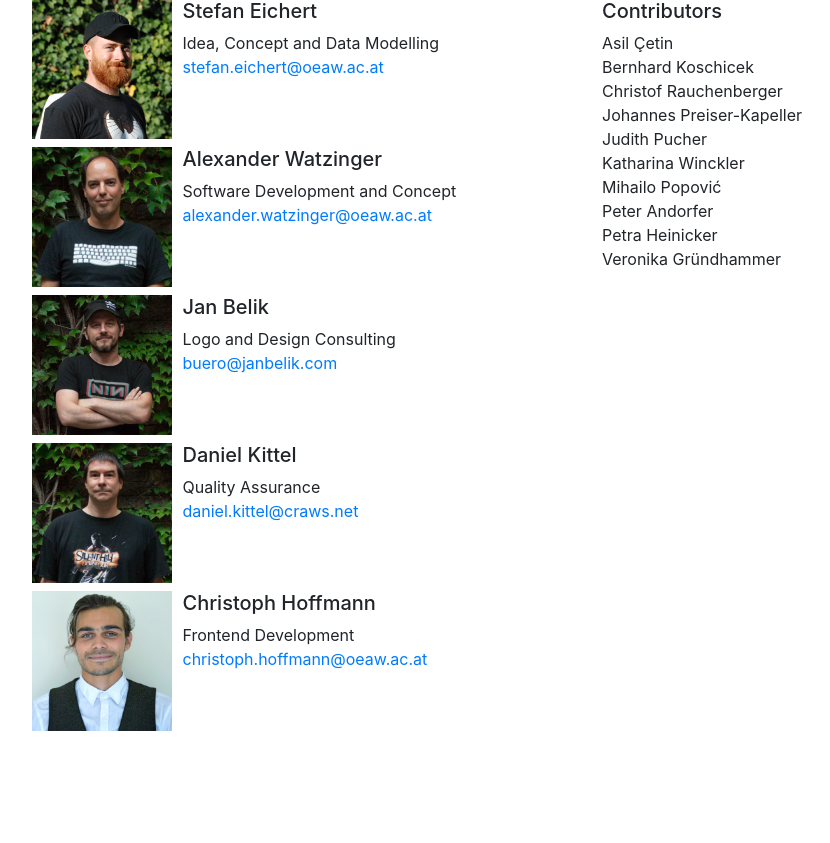
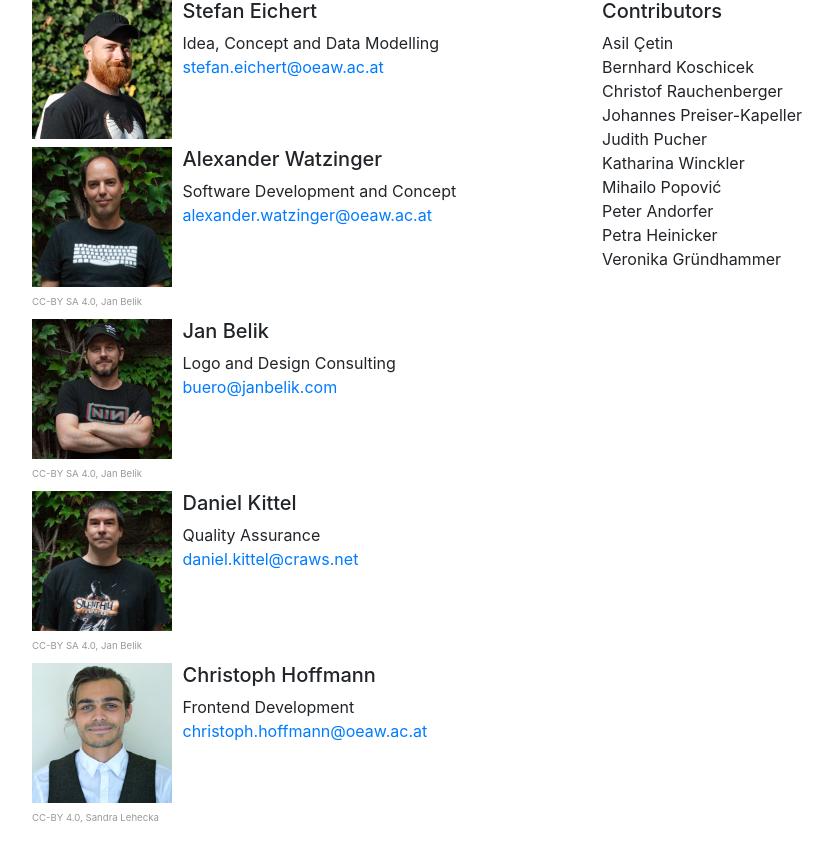
Before and after one commit to craws/OpenAtlas-Website, a Flask app: page /team in a window 1280 px wide. Shown: the part 181-1024 px from the top of the page, without its empty margins (53-883 px from the left). Before the commit the page ends 912 px from the top, so only its background shows below. Run offline with Flask 2, Linux system fonts and the light colour scheme; parts of the project's set-up code (start-up, migrations or seed data) failed here and were passed over; some libraries are stand-ins or nearby versions.

Commit message:
Added image license informations

```diff
--- a/openatlas_website/static/css/style.css
+++ b/openatlas_website/static/css/style.css
@@ -12,6 +12,16 @@
     max-height: 40px;
     margin-right: 1em;
     margin-left: 1em;
+}
+
+a.img {
+    text-decoration: none;
+}
+
+span.image-license {
+    font-size: 0.6em;
+    color: #999999;
+    white-space: nowrap;
 }
 
 /* slide show */
@@ -36,7 +46,3 @@
     color: #fff;
     opacity: 1;
 }
-
-a.img {
-    text-decoration: none;
-}
--- a/openatlas_website/templates/projects.html
+++ b/openatlas_website/templates/projects.html
@@ -3,7 +3,8 @@
 {% for name, project in projects.items() %}
     <div id="projects" class="row mb-2">
         <div class="col-md-3 mr-2">
-            <a class="img" target="_blank" rel="noopener" href="{{ project.url }}"><img src="/static/images/projects/{{ project.img }}" alt="{{ name }}" /></a>
+            <a class="img" target="_blank" rel="noopener" href="{{ project.url }}"><img src="/static/images/projects/{{ project.img }}" alt="{{ name }}" /></a><br />
+            <span class="image-license">{{ project.image_license }}</span>
         </div>
         <div class="col-md-8">
             <h5>{{ name }}</h5>
--- a/openatlas_website/templates/team.html
+++ b/openatlas_website/templates/team.html
@@ -4,8 +4,9 @@
     <div class="col-sm">
         {% for name, person in team.items() %}
             <div class="row mb-2">
-                <div class="col-md-3 mr-2">
-                    <img src="/static/images/team/{{ person.img }}" alt=""/>
+                <div class="col-md-3 mr-2 team-image">
+                    <img src="/static/images/team/{{ person.img }}" alt=""/><br />
+                    <span class="image-license">{{ person.image_license }}</span>
                 </div>
                 <div class="col-md-8">
                     <h5>{{ name }}</h5>
--- a/openatlas_website/views/index.py
+++ b/openatlas_website/views/index.py
@@ -18,6 +18,7 @@ def projects():
             'url': 'https://www.oeaw.ac.at/stipendien-foerderungen/foerderprogramme/godigital/godigital-next-generation-ausgewaehlte-projekte/',
             'full_name': 'The Anthropological and Archaeological Database of Sepultures',
             'img': '',
+            'image_license': 'CC-BY SA 4.0, Jan Belik',
             'pi': 'Stefan Eichert',
             'duration': '2019 - 2022',
             'text': """hat zum Ziel ein Online Repositorium der frühmittelalterlichen Grabfunde
@@ -30,6 +31,7 @@ def projects():
             'url': 'http://www.connectedclerics.com/',
             'full_name': 'Connected Clerics',
             'img': 'connec.jpg',
+            'image_license': '',
             'pi': 'David Natal',
             'duration': '2018 - 2022',
             'text': """analyses how a ‘universal’ late antique Church was constructed despite the
@@ -39,6 +41,7 @@ def projects():
             'url': 'http://dpp.oeaw.ac.at/',
             'full_name': 'Digitising Patterns of Power',
             'img': 'dpp.jpg',
+            'image_license': 'CC-BY SA 4.0, Jan Belik',
             'pi': 'Mihailo Popović',
             'duration': '2015 - 2019',
             'text': """focuses on the analysis of the depiction of space in medieval written
@@ -49,6 +52,7 @@ def projects():
             'url': 'https://oeaw.academia.edu/MappingMedievalConflict',
             'full_name': 'Mapping Medieval Conflict',
             'img': 'medcon.png',
+            'image_license': 'CC-BY SA 4.0, Jan Belik',
             'pi': 'Johannes Preiser-Kapeller',
             'duration': '2014 - 2017',
             'text': """examined the explanatory power of concepts of social and spatial network
@@ -66,6 +70,7 @@ def projects():
              'url': 'https://www.oeaw.ac.at/imafo/forschung/historische-identitaetsforschung/projekte/weitere-projekte/ostalpenraum-revisited/',
              'full_name': 'The Eastern Alps Revisited',
              'img': 'ostalpen.jpg',
+             'image_license': '',
              'pi': 'Claudia Theune Vogt',
              'duration': '2012 - 2016',
              'text': """focused on the transformation of the late antique province of Noricum
@@ -81,23 +86,28 @@ def team():
         ('Stefan Eichert', {
             'email': 'stefan.eichert@oeaw.ac.at',
             'function': 'Idea, Concept and Data Modelling',
-            'img': 'stefan.jpg'}),
+            'img': 'stefan.jpg',
+            'image_license': ''}),
         ('Alexander Watzinger', {
             'email': 'alexander.watzinger@oeaw.ac.at',
             'function': 'Software Development and Concept',
-            'img': 'alex.png'}),
+            'img': 'alex.png',
+            'image_license': 'CC-BY SA 4.0, Jan Belik'}),
         ('Jan Belik', {
             'email': 'buero@janbelik.com',
             'function': 'Logo and Design Consulting',
-            'img': 'jan.png'}),
+            'img': 'jan.png',
+            'image_license': 'CC-BY SA 4.0, Jan Belik'}),
         ('Daniel Kittel', {
             'email': 'daniel.kittel@craws.net',
             'function': 'Quality Assurance',
-            'img': 'daniel.png'}),
+            'img': 'daniel.png',
+            'image_license': 'CC-BY SA 4.0, Jan Belik'}),
         ('Christoph Hoffmann', {
             'email': 'christoph.hoffmann@oeaw.ac.at',
             'function': 'Frontend Development',
-            'img': 'christoph.jpg'})])
+            'img': 'christoph.jpg',
+            'image_license': 'CC-BY 4.0, Sandra Lehecka'})])
     return render_template('team.html', team=team_)
 
 
```
